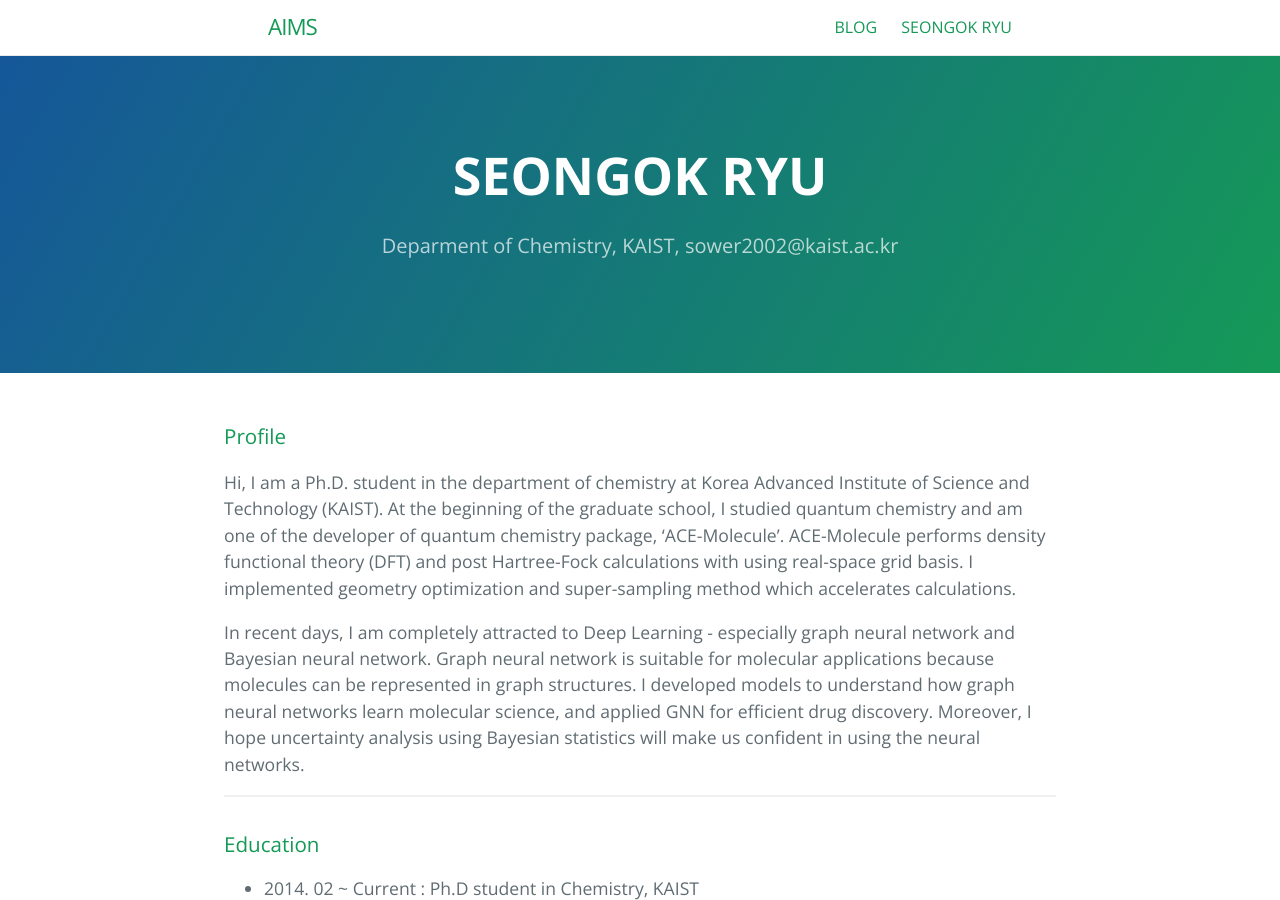
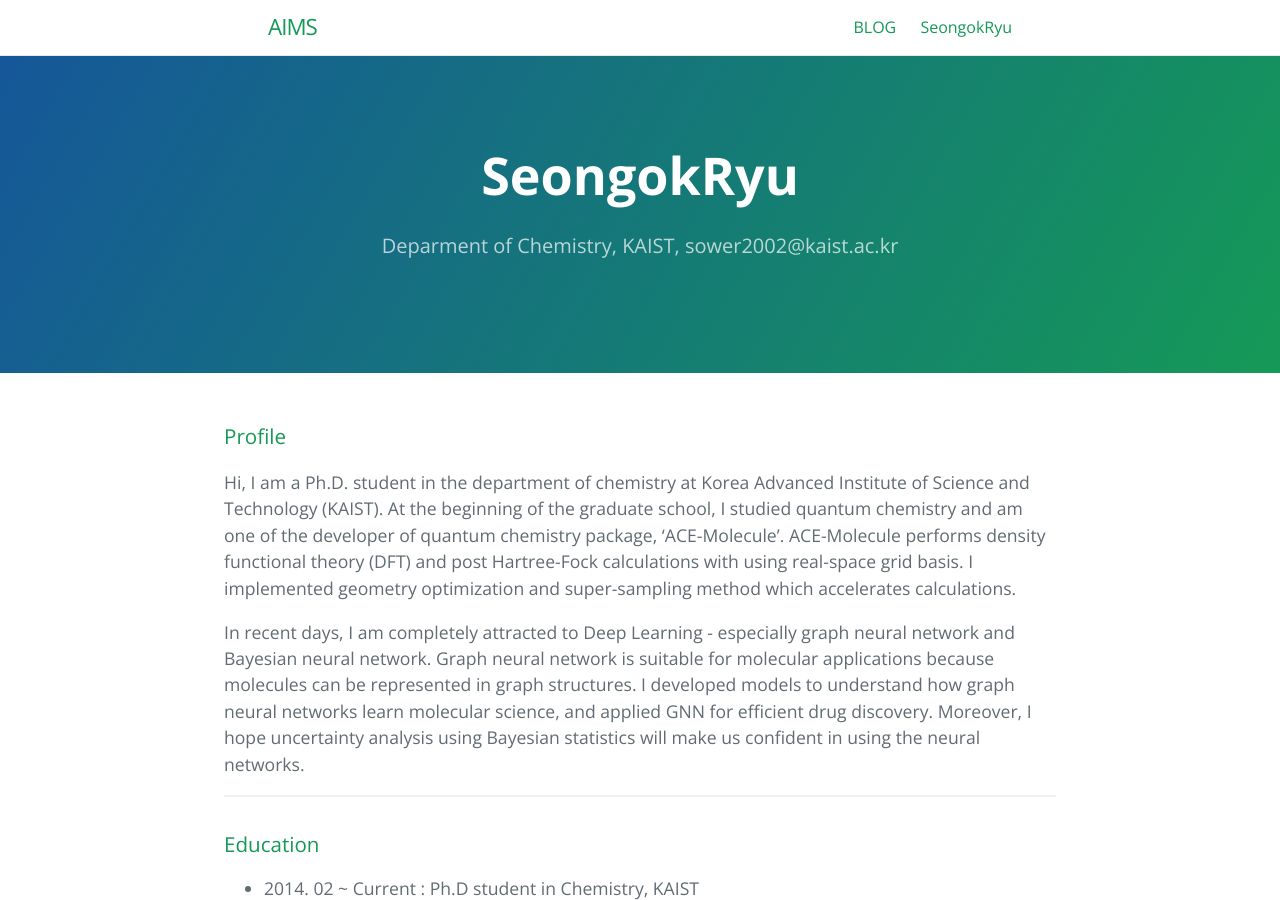
Before and after one commit to SeongokRyu/seongokryu.github.io, a Jekyll site: the page built from SeongokRyu.md, in a window 1280 px wide and 900 px high. Built offline with Jekyll 4.4.1, drawn with Linux system fonts in a browser that asks for light colours.

Commit message:
Update and rename SEONGOK RYU.md to SeongokRyu.md

```diff
--- a/SEONGOK RYU.md
+++ b/SeongokRyu.md
@@ -1,8 +1,8 @@
 ---
 layout: page
-title: SEONGOK RYU
+title: SeongokRyu
 tagline: Deparment of Chemistry, KAIST, sower2002@kaist.ac.kr
-permalink: /SEONGOKRYU.html
+permalink: /SeongokRyu.html
 ---
 
 ### Profile {#profile}
```
